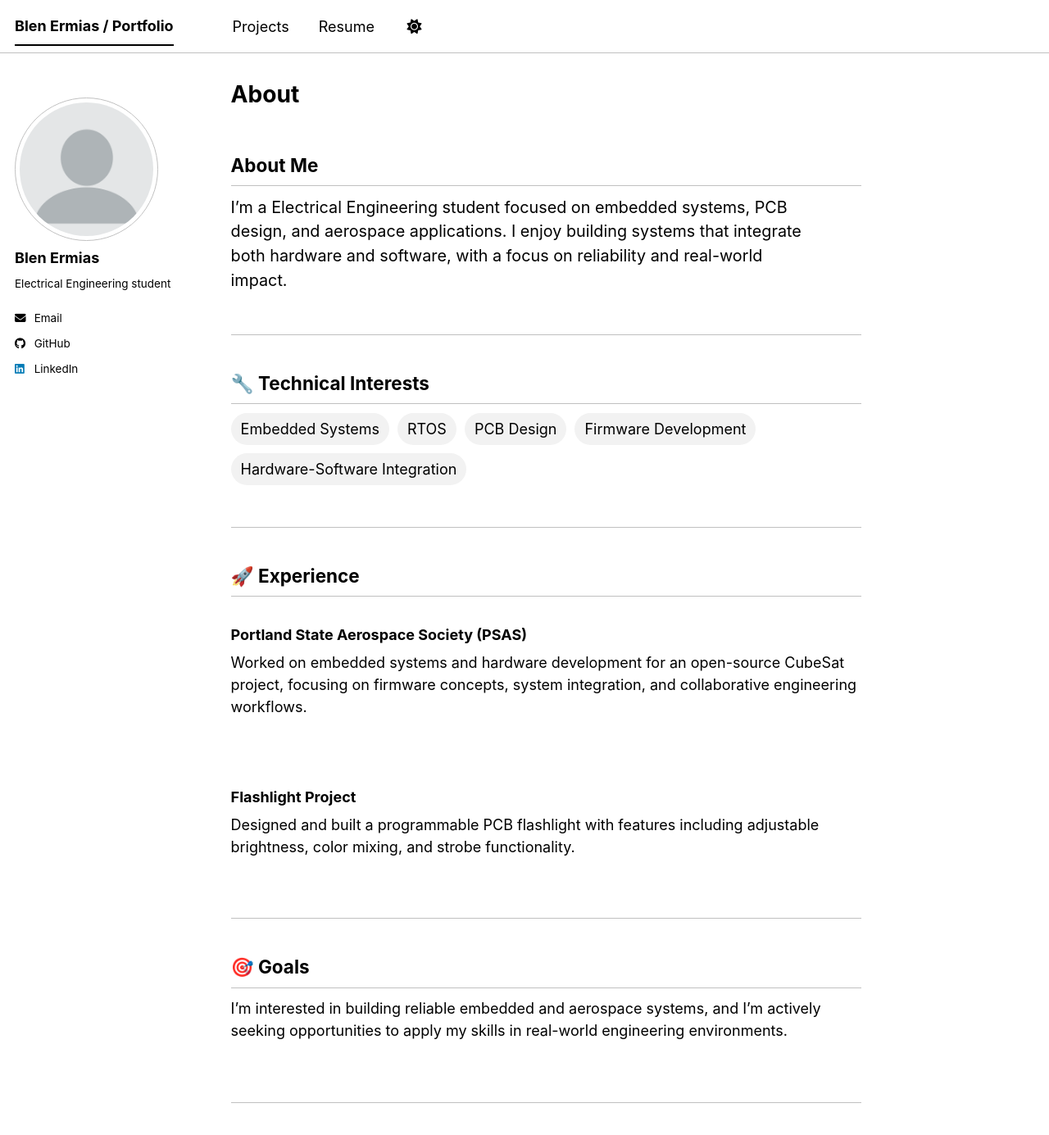
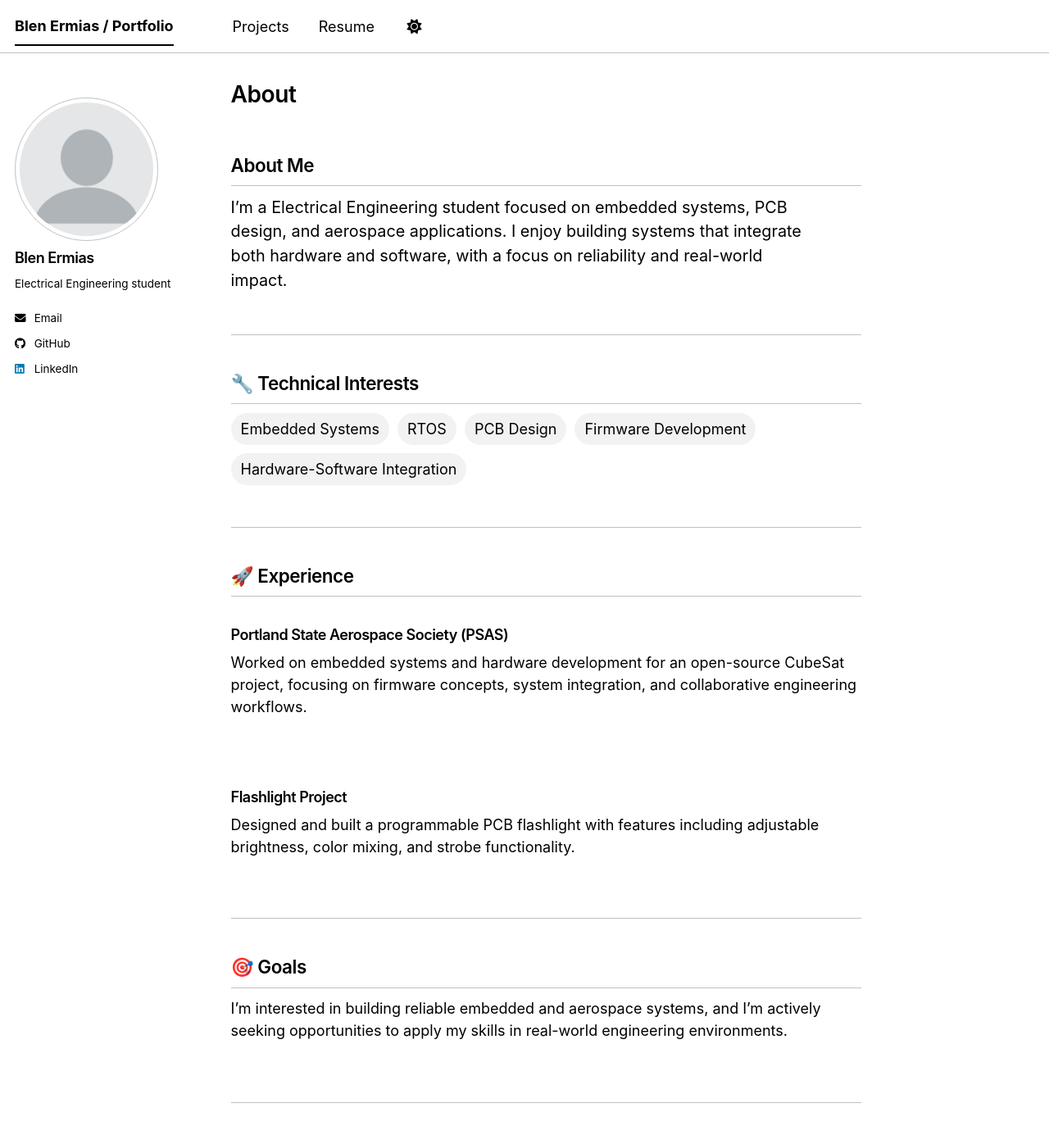
Before and after one commit to Blen-E/Blen-E.github.io, a Jekyll site: the page built from _pages/about.md, in a window 1280 px wide and 1400 px high. Shown: the top 1385 px of the window at 82% size. Built offline with Jekyll 4.4.1, drawn with Linux system fonts in a browser that asks for light colours; a script bundle is joined from its source files by our own code; library files that are not in the unit come from our copies.

Commit message:
Update main.scss

```diff
--- a/assets/css/main.scss
+++ b/assets/css/main.scss
@@ -55,3 +55,43 @@
   --text-main: #1f2937;
   --text-muted: #6b7280;
 }
+a {
+  color: var(--accent-color);
+  text-decoration: none;
+}
+
+a:hover {
+  color: var(--accent-hover);
+}
+
+h1, h2, h3 {
+  font-weight: 600;
+  letter-spacing: -0.5px;
+}
+
+/* Cards */
+.grid-card {
+  transition: transform 0.2s ease, box-shadow 0.2s ease;
+  border: 1px solid #e5e7eb;
+  background: white;
+}
+
+.grid-card:hover {
+  transform: translateY(-6px);
+  box-shadow: 0 12px 30px rgba(0,0,0,0.12);
+}
+
+/* Tags */
+.tag {
+  background: rgba(79, 70, 229, 0.1);
+  color: var(--accent-color);
+  padding: 6px 12px;
+  border-radius: 20px;
+  font-size: 0.85em;
+  font-weight: 500;
+}
+
+/* Font */
+body {
+  font-family: -apple-system, BlinkMacSystemFont, "Segoe UI", Roboto, sans-serif;
+}
```
